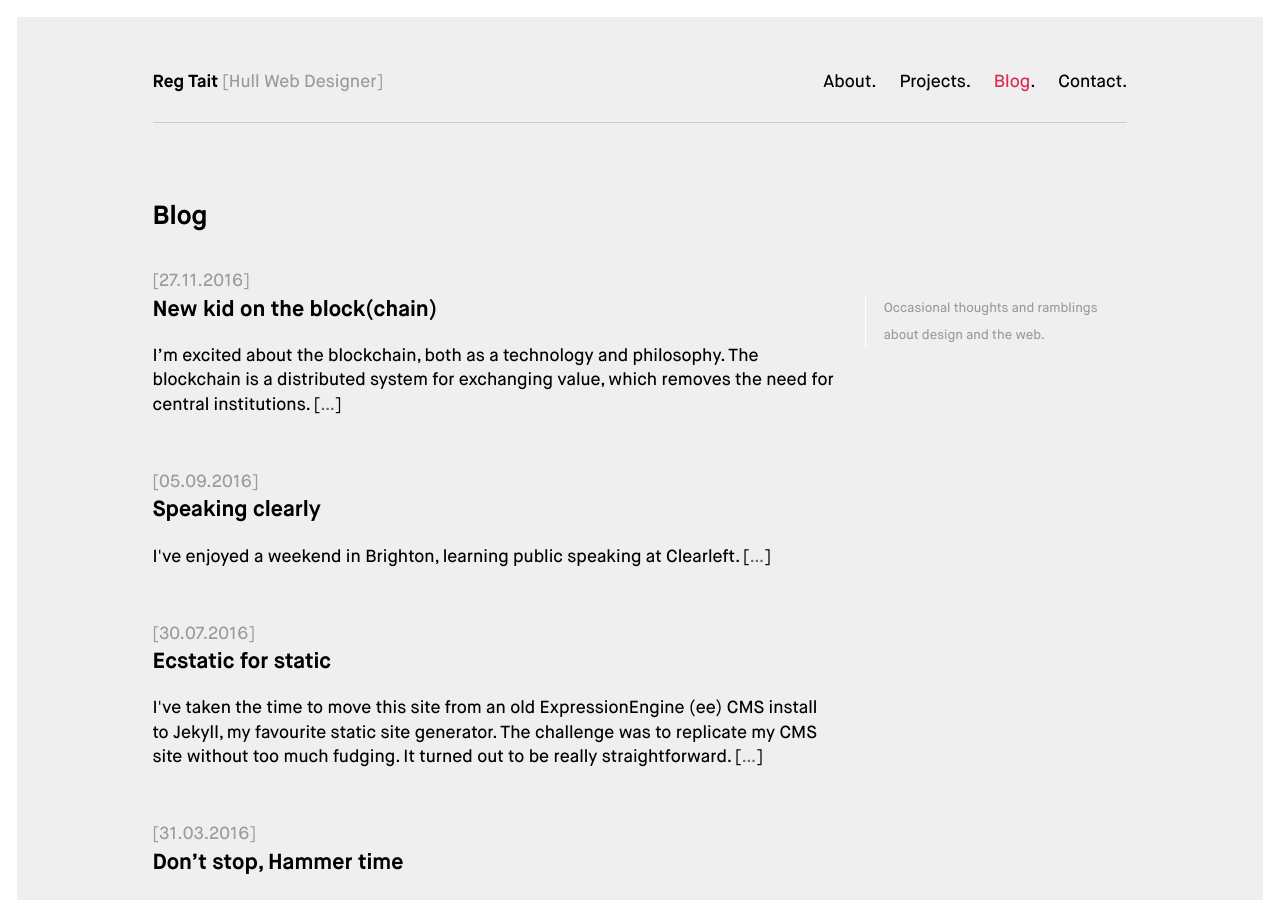
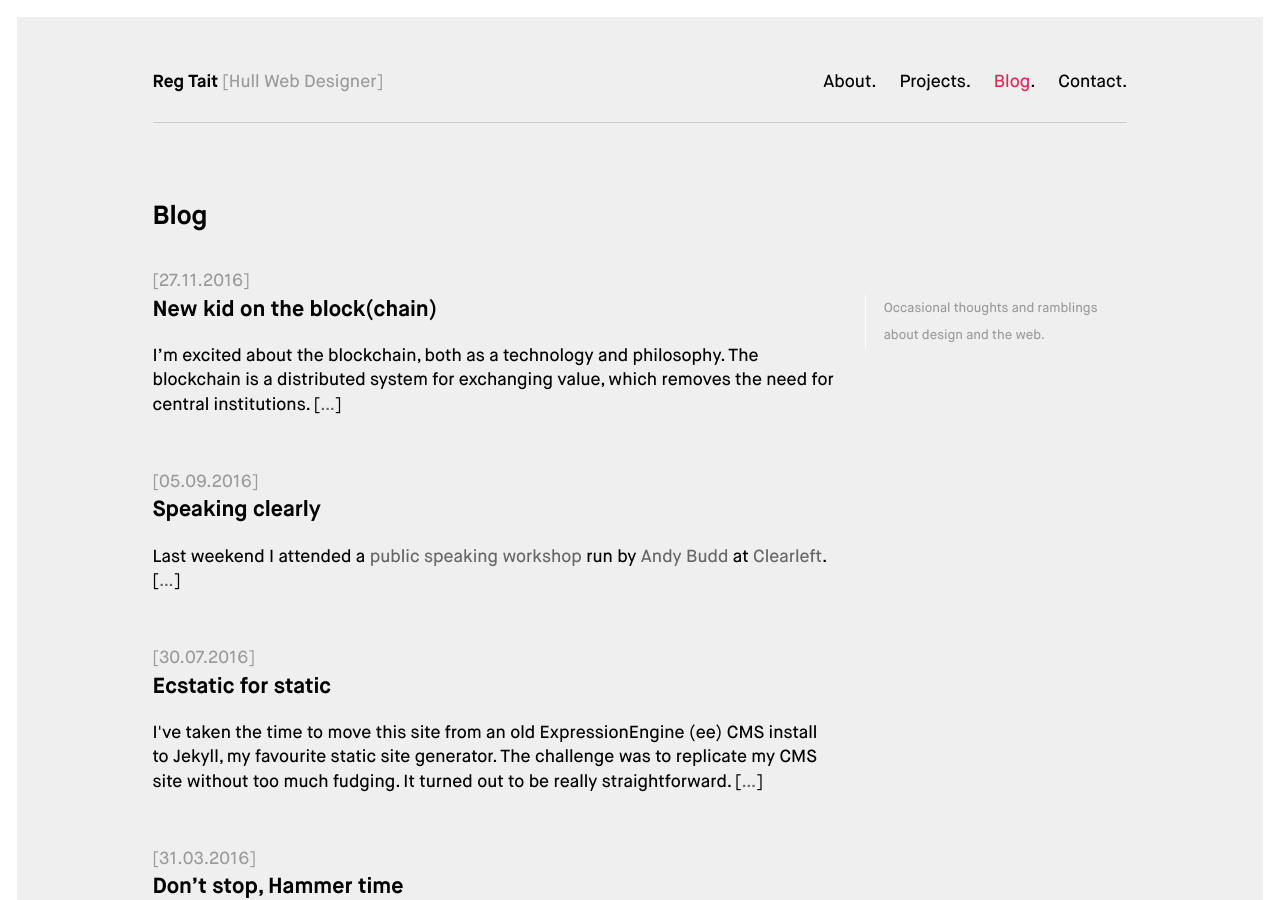
Before and after one commit to regmtait/regmtait.co.uk, a Jekyll site: the page built from 3-blog.md, in a window 1280 px wide and 900 px high. Built offline with Jekyll 4.4.1, drawn with Linux system fonts in a browser that asks for light colours.

Commit message:
Text edits

```diff
--- a/_posts/2016-09-03-clearleft-speaking.md
+++ b/_posts/2016-09-03-clearleft-speaking.md
@@ -1,23 +1,25 @@
 ---
-layout: posts
+
+layout: post
 title:  "Speaking clearly"
 date:   2016-09-05 00:00:00 +0000
 nav-class: blog
-categories: clearflex
+categories: clearleft, public speaking
 keywords: "clearleft, speaking, training"
-description: Public speaking at Clearleft
-excerpt: I've enjoyed a weekend in Brighton, learning public speaking at Clearleft.
+description: Public speaking workshop at Clearleft
+excerpt: Last weekend I attended a <a href="https://clearleft.com/posts/397">public speaking workshop</a> run by <a href="http://andybudd.com/">Andy Budd</a> at <a href="https://clearleft.com/">Clearleft</a>.
+
 ---
 
-Last weekend I attended a [public speaking workshop](https://clearleft.com/posts/397) run by [Andy Budd](http://andybudd.com/) at [Clearleft](https://clearleft.com/). Many of my human skills have atrophied after years in front of a computer so his was a chance to improve. It was also a reason to visit Brighton, a lovely place and hub of the UK's web design community. I enjoyed having a peek into the Clearleft workspace.
+Many of my human skills have atrophied after years in front of a computer so this was a chance to improve. It was also a reason to visit Brighton, a lovely place and hub of the UK's web design community. I enjoyed having a peek into the Clearleft workspace.
 
 Andy is a brilliant speaker as well as an excellent designer and teacher. His [CSS Mastery book](http://www.andybudd.com/archives/2005/12/css_mastery_coming_soon/) helped me in the early days of web standards.
 
 Each member gave small presentation on a subject of interest to us. I spoke about 'why everyone should draw'. We had a group discussion following each one, with Andy leading the group and providing feedback.  The group was friendly and supportive. It was easy to find things to like about the speakers and their talks.
 
-This was followed by a series of exercises, reading the Lewis Carroll poem [Jabberwocky](https://www.poetryfoundation.org/poems/42916/jabberwocky) out loud, over and over again. Andy direct this by breaking down emphasising different parts: volume, pitch, speed and using our *whole bodies* to convey the story. I found using volume tricky.
+This was followed by a series of exercises, reading the Lewis Carroll poem [Jabberwocky](https://www.poetryfoundation.org/poems/42916/jabberwocky) out loud, over and over again. Andy direct this by breaking down emphasising different parts: volume, pitch, speed and using our whole bodies to convey the story. I found increasing volume tricky.
 
-We then repeated our presentations.  The second time I give the talk it felt natural and authentic.
+We then repeated our presentations. The second time I give the talk it felt natural and authentic.
 
 ## My #takeaway points.
 
```
